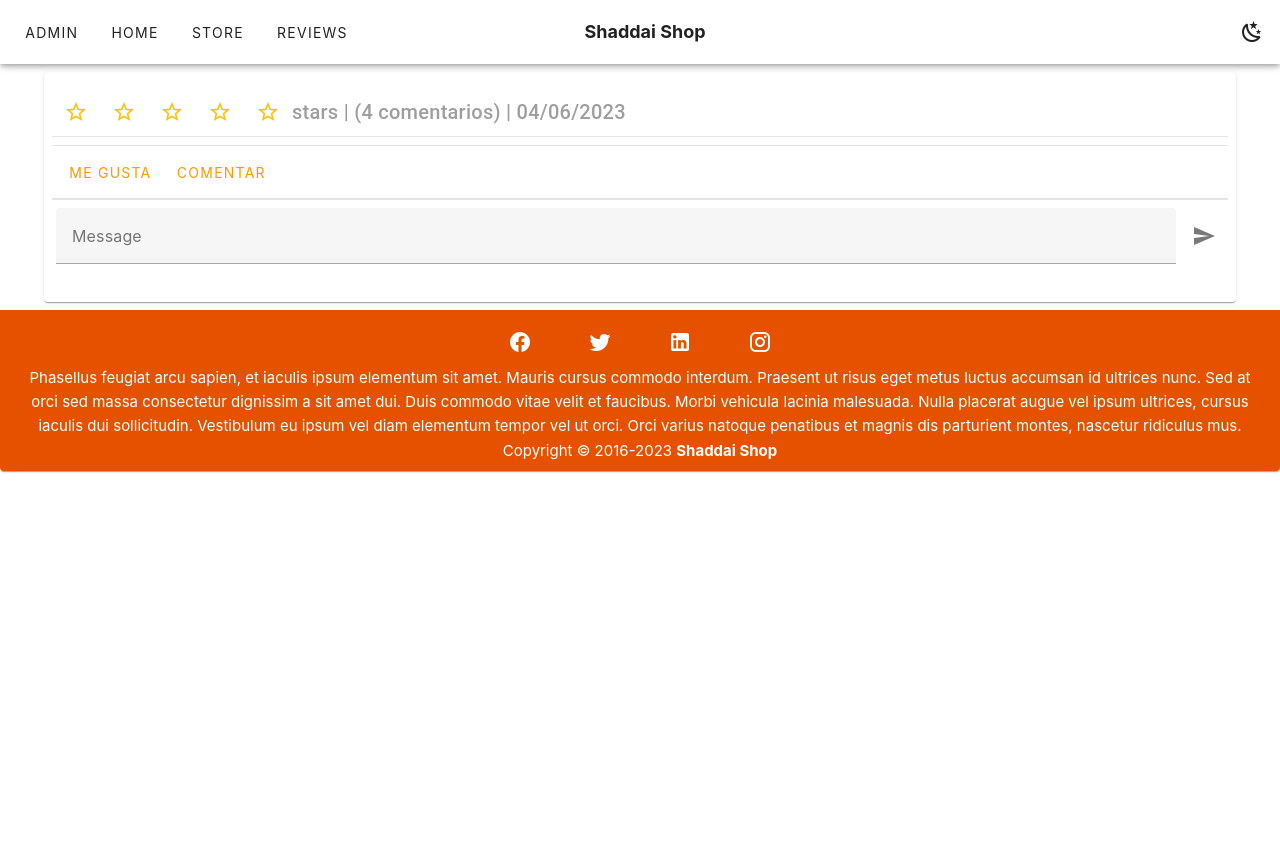
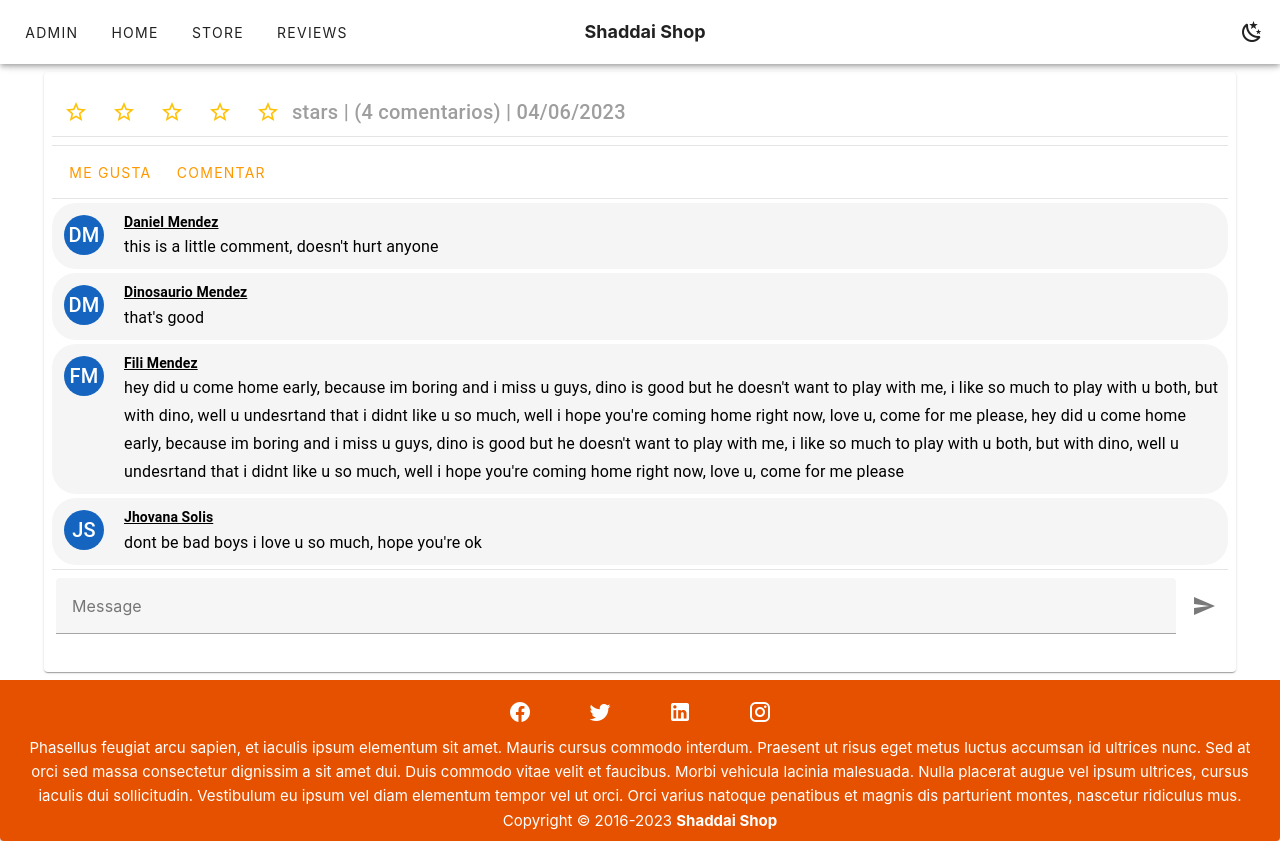
Before and after one commit to danielmen-mx/cupboard, a Vue app: page /post/1 in a window 1280 px wide. Before the commit the page ends 800 px from the top, so only its background shows below. Built offline with nearby package versions, Linux system fonts and the light colour scheme; no server answers.

Commit message:
#comment complete desing of post show

```diff
--- a/src/components/Post/Comments.vue
+++ b/src/components/Post/Comments.vue
@@ -30,20 +30,25 @@
   </div>
 </template>
 <script>
+import { initials } from '../../utils/helpers'
+
 export default {
+  mixins: [initials],
   props: {
-    commments: {
+    comments_arr: {
       type: Array,
       required: true
     }
   },
   data() {
     return {
-
+      comments: []
     }
   },
   mounted() {
+    if (!this.comments_arr) return
 
+    this.comments = this.comments_arr
   },
 }
 </script>
--- /dev/null
+++ b/src/components/Post/CommentsForm.vue
@@ -0,0 +1,48 @@
+<template>
+  <div class="my-2 ml-1 mr-3">
+    <v-form>
+      <v-text-field
+        v-model="comment"
+        :disabled="sendingMessage"
+        append-icon="mdi-send"
+        clear-icon="mdi-close-circle"
+        clearable
+        label="Message"
+        type="text"
+        @click:append="sendComment"
+
+      >
+        <template v-slot:append-inner>
+          <v-fade-transition leave-absolute>
+            <v-progress-circular
+              v-if="sendingMessage"
+              color="info"
+              indeterminate
+              size="24"
+            ></v-progress-circular>
+          </v-fade-transition>
+        </template>
+      </v-text-field>
+    </v-form>
+  </div>
+</template>
+<script>
+export default {
+  data() {
+    return {
+      comment: '',
+      sendingMessage: false,
+    }
+  },
+  methods: {
+    sendComment() {
+      console.log('sending comment...')
+      this.sendingMessage = true
+      setTimeout(() => {
+        this.sendingMessage = false
+        console.log('finishing sending...')
+      }, 5000);
+    }
+  },
+}
+</script>
--- a/src/pages/Post.vue
+++ b/src/pages/Post.vue
@@ -1,12 +1,13 @@
 <template>
   <v-card v-if="!loading" class="elevation-1 pa-2">
-    <!-- <v-btn
+    <v-btn
+      v-if="post.image"
       icon="mdi-keyboard-backspace"
       color="orange-darken-4"
       @click="$router.push('/')"
       class="back-button"
     >
-    </v-btn> -->
+    </v-btn>
     <v-img
       v-show="post.image"
       :src="post.image"
@@ -45,53 +46,32 @@
         </v-btn>
       </v-card-actions>
       <v-divider></v-divider>
-      <!-- <Comments /> -->
+      <Comments :comments_arr="comments" />
       <v-divider></v-divider>
-      <div class="my-2 ml-1 mr-3">
-        <v-form>
-          <v-text-field
-            v-model="comment"
-            :disabled="sendingMessage"
-            append-icon="mdi-send"
-            clear-icon="mdi-close-circle"
-            clearable
-            label="Message"
-            type="text"
-            @click:append="sendComment"
-
-          >
-            <template v-slot:append-inner>
-              <v-fade-transition leave-absolute>
-                <v-progress-circular
-                  v-if="sendingMessage"
-                  color="info"
-                  indeterminate
-                  size="24"
-                ></v-progress-circular>
-              </v-fade-transition>
-            </template>
-          </v-text-field>
-        </v-form>
-      </div>
+      <CommentsForm />
     </div>
   </v-card>
 </template>
 <script>
 import ResponsivePosts from '../components/Common/ResponsivePosts.vue';
 import PostService from '@/services/PostService.js'
+import Comments from '../components/Post/Comments.vue';
+import CommentsForm from '../components/Post/CommentsForm.vue';
 import { initials, formatDate } from '../utils/helpers';
 
 export default {
   mixins: [initials, formatDate],
   extends: ResponsivePosts,
+  components: {
+    Comments,
+    CommentsForm
+  },
   data() {
     return {
       loading: false,
-      sendingMessage: false,
       apiService: PostService,
       postId: null,
       post: {},
-      comment: '',
       comments: [
         {
           id: 1,
@@ -129,14 +109,6 @@ export default {
         this.loading = false
         console.log(error)
       }
-    },
-    sendComment() {
-      console.log('sending comment...')
-      this.sendingMessage = true
-      setTimeout(() => {
-        this.sendingMessage = false
-        console.log('finishing sending...')
-      }, 5000);
     }
   },
   computed: {
```
